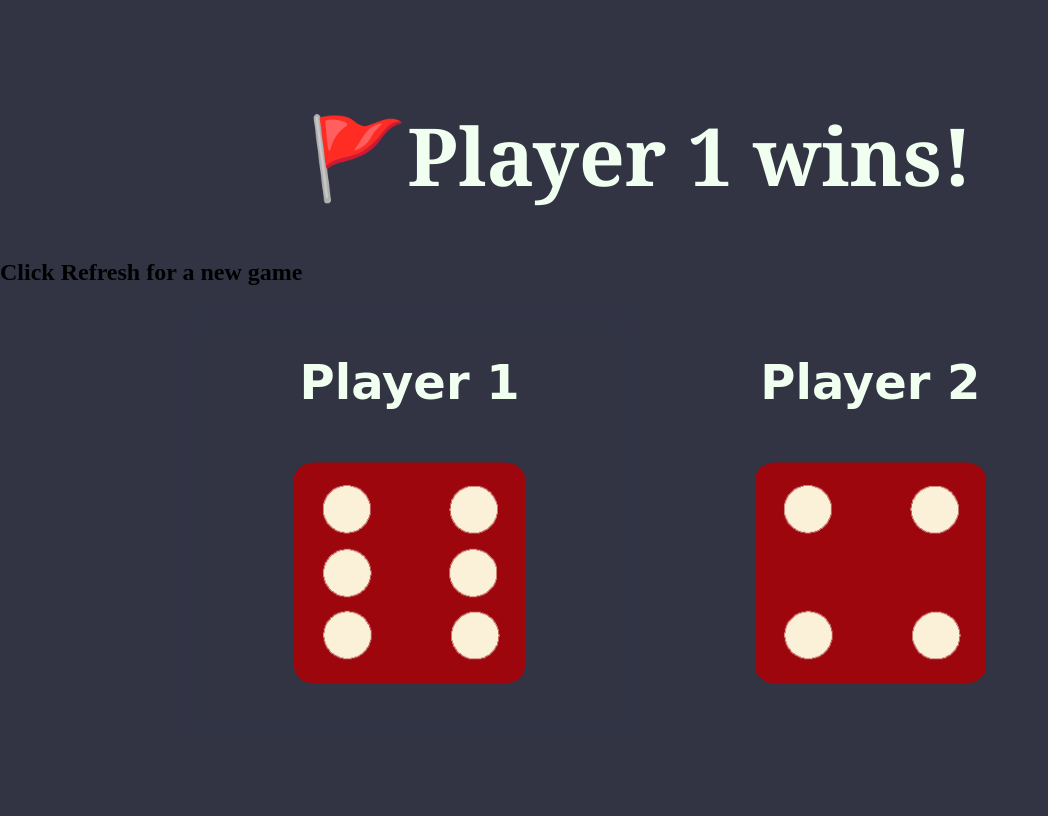
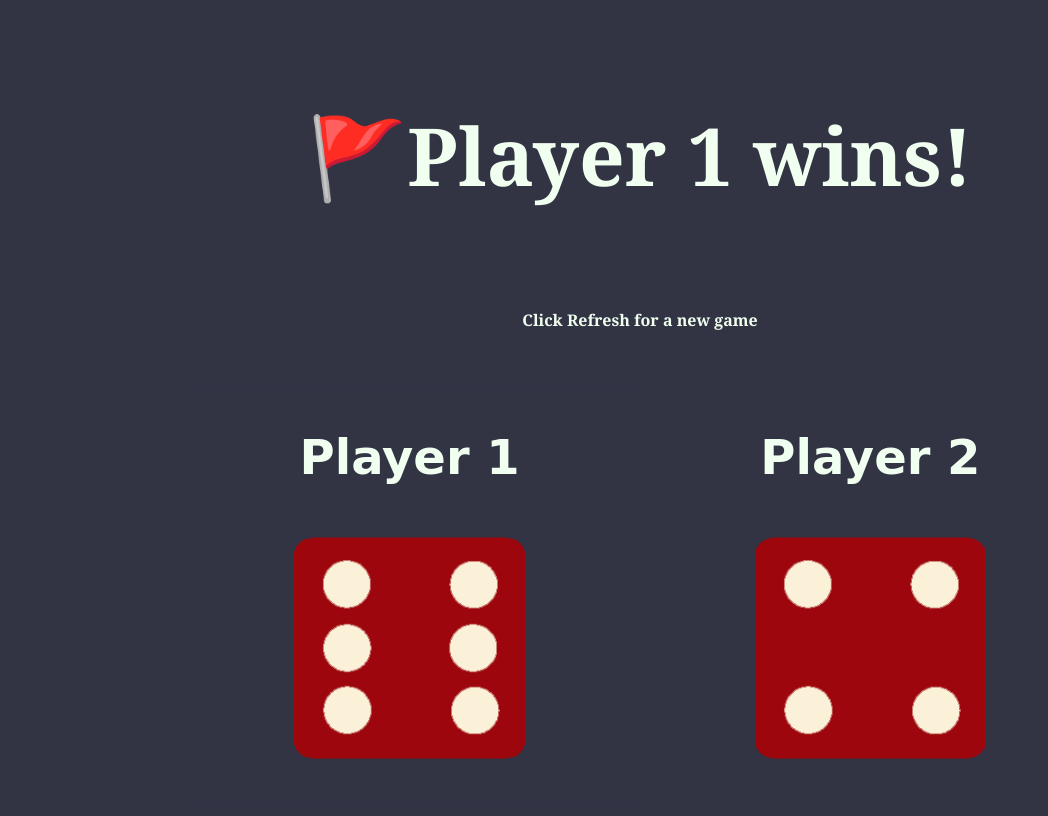
Before and after one commit to thatmeanlook/DiceGame1, a plain HTML site: page index.html in a window 1280 px wide. Shown: the whole page, without its empty margins (0-1048 px from the left). Drawn offline with Linux system fonts and the light colour scheme.

Commit message:
style refresh line

```diff
--- a/styles.css
+++ b/styles.css
@@ -9,6 +9,15 @@ h1 {
     color: honeydew;
     font-family: Georgia, 'Times New Roman', Times, serif;
     margin: 100px auto 50px auto;
+}
+
+h2 {
+    text-align: center;
+    font-size: 1rem;
+    color: honeydew;
+    font-family: Georgia, 'Times New Roman', Times, serif;
+    margin: 100px auto 50px auto;
+
 }
 
 .bigContainer {
```
